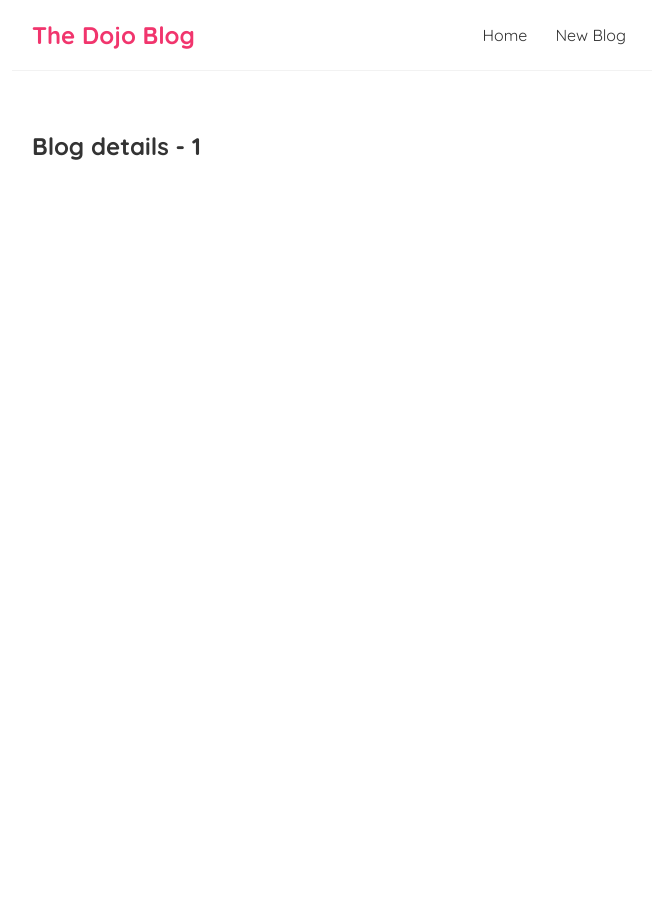
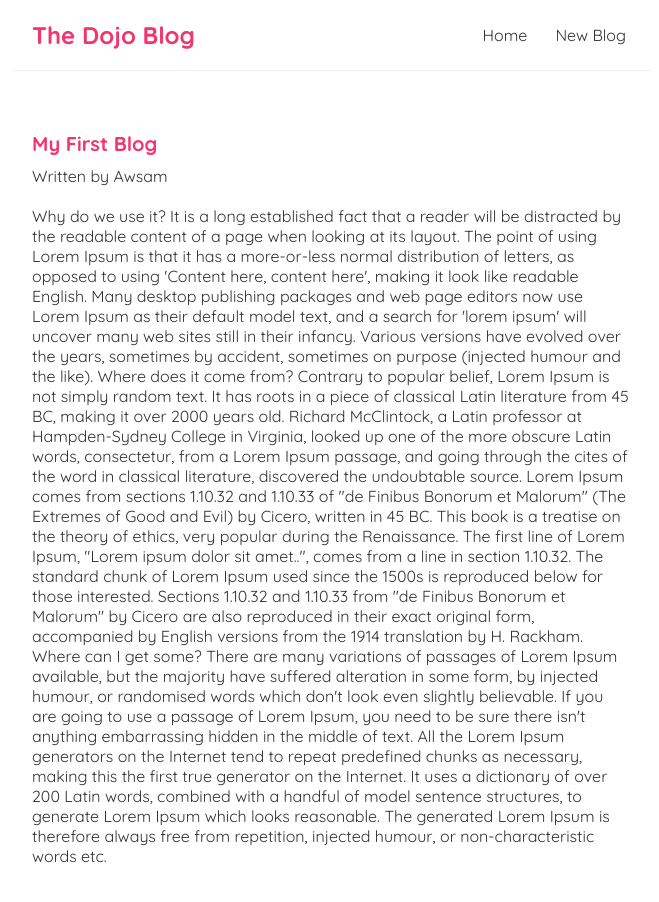
Before and after one commit to awsam95/Awesome_Blog, a React (Create React App) app: page /blogs/1 in a window 1280 px wide. Shown: the top 902 px of the page, without its empty margins (308-967 px from the left). Before the commit the page ends 800 px from the top, so only its background shows below. Built offline with nearby package versions, Linux system fonts and the light colour scheme; data requests are answered from the project's data file.

Commit message:
Blogs-Data

```diff
--- a/src/BlogDetails.js
+++ b/src/BlogDetails.js
@@ -1,11 +1,20 @@
 import { useParams } from "react-router-dom"
+import useFetch from "./useFetch";
 
 const BlogDetails = () => {
     const { id } = useParams();
-
+    const {data: blog, error, isPending} = useFetch('http://localhost:8000/blogs/' + id)
     return (
         <div className="blog-details">
-            <h2>Blog details - {id}</h2>
+            {isPending && <div>Loding...</div>}
+            {error && <div>{error}</div>}
+            {blog && (
+                <article>
+                    <h2>{blog.title}</h2>
+                    <p>Written by {blog.author}</p>
+                    <div>{ blog.body }</div>
+                </article>
+            )}
         </div>
      );
 }
--- a/src/BlogList.js
+++ b/src/BlogList.js
@@ -1,4 +1,5 @@
 import{Link} from "react-router-dom"
+
 
 const  BlogList = ({blogs, title}) => {
 
--- a/src/index.css
+++ b/src/index.css
@@ -52,3 +52,21 @@
 .blog-preview a{
   text-decoration: none;
 }
+
+/* blog details page */
+.blog-details h2 {
+  font-size: 20px;
+  color:#f1356d;
+  margin-bottom:10px;
+}
+.blog-details div {
+  margin:20px 0;
+}
+.blog-details button {
+  background: #f1356d;
+  color:#fff;
+  border:0;
+  padding:8px;
+  border-radius:8px;
+  cursor: pointer;
+}
```
Also changed, not shown: src/data/db.json (+2 -2 lines).
